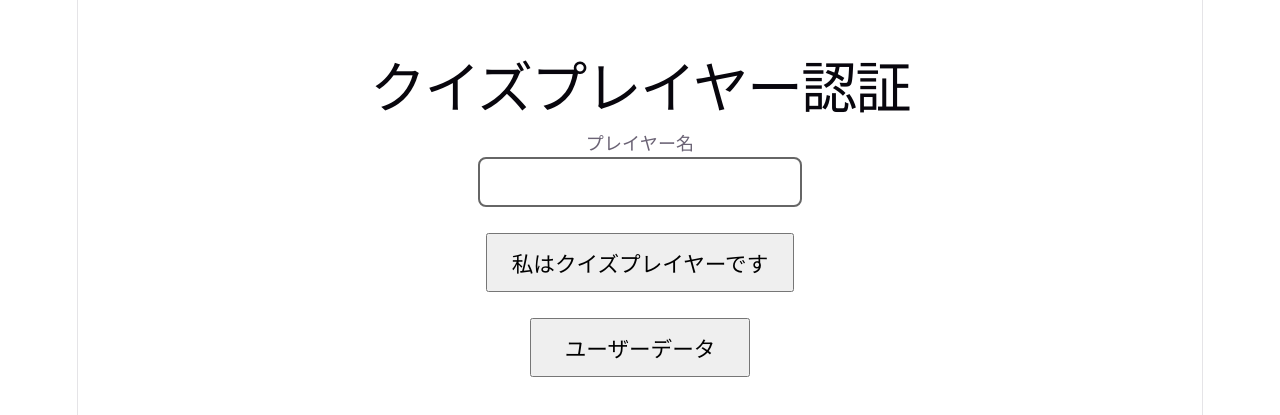
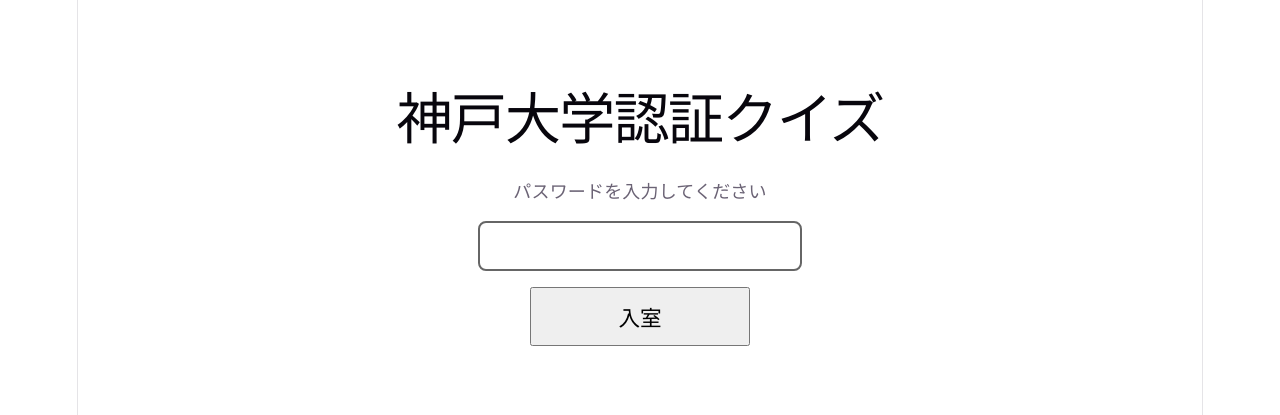
Before and after one commit to shotaronshimomu/kobequiz_authenticate, a React (Vite) app: page / in a window 1280 px wide. Shown: the part 191-606 px from the top of the page. Built offline with nearby package versions, Linux system fonts and the light colour scheme.

Commit message:
Add password screen

```diff
--- a/src/App.css
+++ b/src/App.css
@@ -143,3 +143,27 @@
   display: flex;
   justify-content: center;
 }
+
+.logo {
+  width: 120px;
+  height: auto;
+  margin-bottom: 12px;
+}
+
+.copyright {
+  margin-top: 30px;
+  font-size: 0.8rem;
+  color: #666;
+  text-align: center;
+}
+
+.password-screen {
+  min-height: 100vh;
+
+  display: flex;
+  flex-direction: column;
+  justify-content: center;
+  align-items: center;
+
+  gap: 16px;
+}
--- a/src/App.jsx
+++ b/src/App.jsx
@@ -25,6 +25,20 @@
 
   const [playerStatus, setPlayerStatus] =
   useState('待機中')
+
+  const [password, setPassword] = useState('')
+  const [authenticated, setAuthenticated] = useState(false)
+  const APP_PASSWORD = 'kq2026'
+
+  const login = () => {
+
+  if (password === APP_PASSWORD) {
+    setAuthenticated(true)
+  } else {
+    alert('パスワードが違います')
+  }
+
+  }
 
   useEffect(() => {
   localStorage.setItem(
@@ -354,14 +368,54 @@
   lastAnswerTime: elapsedTime
 }
 
+if (!authenticated) {
+
+  return (
+
+    <div className="password-screen">
+
+      <h1>神戸大学認証クイズ</h1>
+
+      <p>パスワードを入力してください</p>
+
+      <input
+        type="password"
+        value={password}
+        onChange={(e) =>
+          setPassword(e.target.value)
+        }
+        onKeyDown={(e) => {
+
+        if (e.key === 'Enter') {
+        login()
+    }
+
+  }}
+/>
+
+      <button onClick={login}>
+        入室
+      </button>
+
+    </div>
+
+  )
+
+}
+
   return (
     <div>
     {currentScreen === 'start' && (
       <>
+      <img
+        src={`${import.meta.env.BASE_URL}logo.png`}
+        alt="ロゴ"
+        className
+        ></img>
         <h1>クイズプレイヤー認証</h1>
-
+        <br />
         <p>プレイヤー名</p>
-
+        <br />
         <input
           type="text"
           value={playerName}
@@ -399,7 +453,7 @@
         <button
           onClick={() => setCurrentScreen('adminHome')}
         >
-        　ユーザーデータ
+          ユーザーデータ
         </button>
       </>
     )}
@@ -443,7 +497,8 @@
 
       送信
       </button>
-
+      <br />
+      <br />
       </>
     )}
 
@@ -660,7 +715,8 @@
 
   {currentScreen === 'adminRanking' && (
     <div>
-
+<br />
+<br />
 <h2>ランキング</h2>
 
   <table>
@@ -687,6 +743,16 @@
   </tbody>
   </table>
 
+  <button
+    onClick={() => {
+    setRecords([])
+      localStorage.removeItem('quizRecords')
+    }}
+    >
+      成績を全削除
+  </button>
+
+  <br />
   <br />
 
   <button
@@ -696,9 +762,14 @@
   </button>
 
   <br />
-
+  <br />
   </div>
   )}
+
+<footer className="copyright">
+  © ShotaroSHIMOMURA
+</footer>
+
 
 </div>
   )
```
Also changed, not shown: public/logo.png (added).
